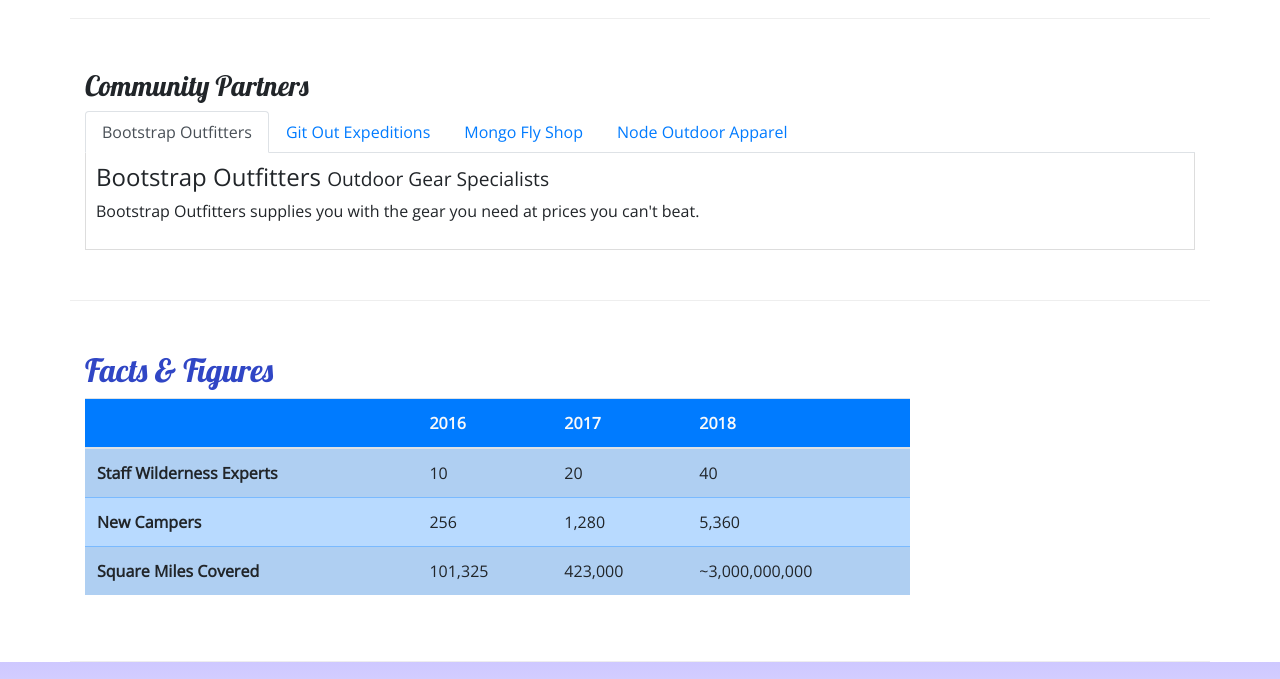
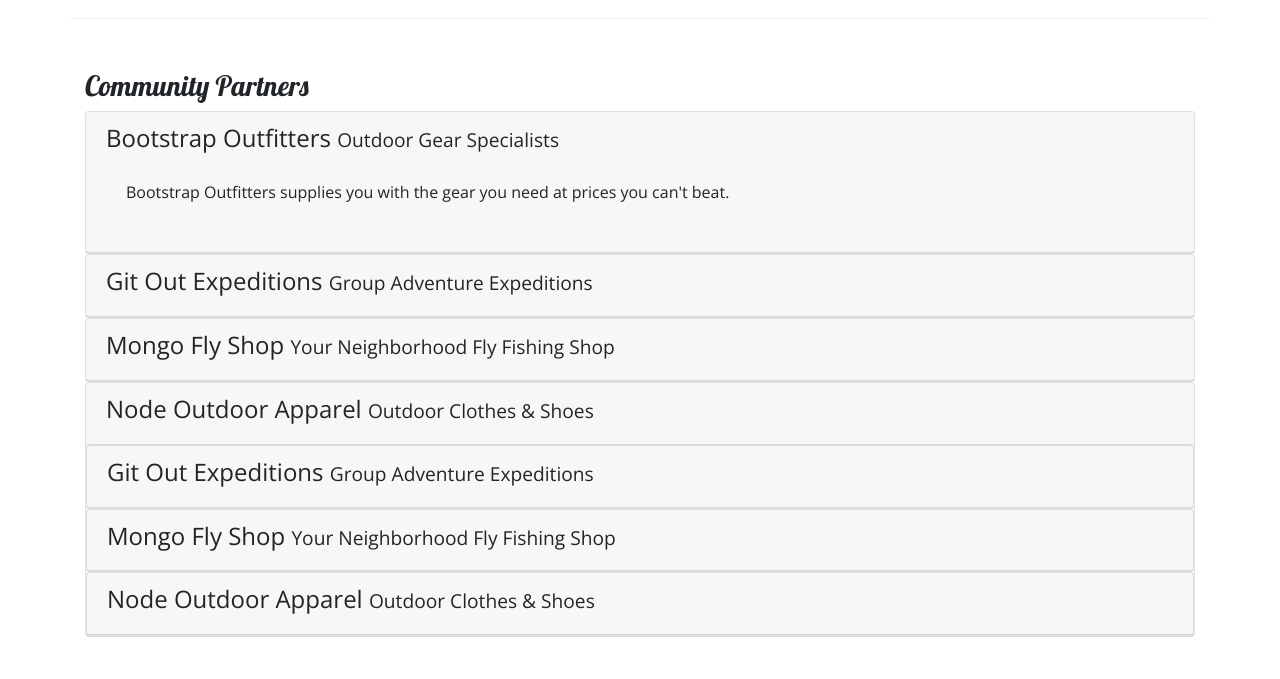
Before and after one commit to otfigo87/Nucampsite-Boostrap, a website: page aboutus.html in a window 1280 px wide. Shown: the part 810-1489 px from the top of the page. Drawn offline with nearby package versions, Linux system fonts and the light colour scheme.

Commit message:
Accordion

```diff
--- a/aboutus.html
+++ b/aboutus.html
@@ -104,30 +104,112 @@
         <div class="row  row-content">
             <div class="col">
                 <h3>Community Partners</h3>
-                    <ul class="nav nav-tabs">
-                        <li class="nav-item"><a class="nav-link active" href="#bootstrap" role="tab" data-toggle="tab">Bootstrap Outfitters</a></li>
-                        <li class="nav-item"><a class="nav-link" href="#git" role="tab" data-toggle="tab">Git Out Expeditions</a></li>
-                        <li class="nav-item"><a class="nav-link" href="#mongo" role="tab" data-toggle="tab">Mongo Fly Shop</a></li>
-                        <li class="nav-item"><a class="nav-link" href="#node" role="tab" data-toggle="tab">Node Outdoor Apparel</a></li>
-                    </ul>
-                    <div class="tab-content">
-                        <div role="tabpanel" class="tab-pane fade show active" id="bootstrap">
-                            <h4>Bootstrap Outfitters <small>Outdoor Gear Specialists</small></h4>
-                            <p class="d-none d-sm-block">Bootstrap Outfitters supplies you with the gear you need at prices you can't beat.</p>
+
+                    <div id="accordion">
+                        <div class="card">
+                            <div role="tab" class="card-header">
+                                <h4>
+                                    <a data-toggle="collapse" data-target="#bootstrap">
+                                        Bootstrap Outfitters <small>Outdoor Gear Specialists</small>
+                                    </a>
+                                </h4>
+                                <div class="collapse show" id="bootstrap" data-parent="#accordion">
+                                    <div class="card-body">
+                                        <p class="d-none d-sm-block">Bootstrap Outfitters supplies you with the gear you need at prices you can't
+                                            beat.</p>
+                                    </div>
+                                </div>
+                            </div>
                         </div>
-                        <div role="tabpanel" class="tab-pane fade" id="git">
-                            <h4>Git Out Expeditions <small>Group Adventure Expeditions</small></h4>
-                            <p class="d-none d-sm-block">Join Git Out Expeditions to explore new horizons with a group of other adventurers!</p>
+                        <div class="card">
+                        <div role="tab" class="card-header">
+                            <h4>
+                                <a class="collapsed" data-toggle="collapse" data-target="#git">
+                                    Git Out Expeditions <small>Group Adventure Expeditions</small>
+                                </a>
+                            </h4>
+                            <div class="collapse" id="git" data-parent="#accordion">
+                                <div class="card-body">
+                                    <p class="d-none d-sm-block">Join Git Out Expeditions to explore new horizons with a group of other adventurers!</p>
+                               </div>
+                            </div>
                         </div>
-                        <div role="tabpanel" class="tab-pane fade" id="mongo">
-                            <h4>Mongo Fly Shop <small>Your Neighborhood Fly Fishing Shop</small></h4>
-                            <p class="d-none d-sm-block">Need a new fishing pole, a tacklebox, or flies of all kinds? Stop by Mongo Fly Shop.</p>
+                    </div>
+                    <div class="card">
+                        <div role="tab" class="card-header">
+                            <h4>
+                                <a class="collapsed" data-toggle="collapse" data-target="#mongo">
+                                    Mongo Fly Shop <small>Your Neighborhood Fly Fishing Shop</small>
+                                </a>
+                            </h4>
+                            <div class="collapse" id="mongo" data-parent="#accordion">
+                                <div class="card-body">
+                                    <p class="d-none d-sm-block">Need a new fishing pole, a tacklebox, or flies of all kinds? Stop by Mongo Fly Shop.</p>
+                                </div>
+                            </div>
                         </div>
-                        <div role="tabpanel" class="tab-pane fade" id="node">
-                            <h4>Node Outdoor Apparel <small>Outdoor Clothes & Shoes</small></h4>
-                            <p class="d-none d-sm-block">From polar fleeces to swimsuits, hiking boots to waders, a visit to Node will be sure to get you
-                            covered.</p>
+                    </div>
+                    <div class="card">
+                        <div role="tab" class="card-header">
+                            <h4>
+                                <a class="collapsed" data-toggle="collapse" data-target="#node">
+                                    Node Outdoor Apparel <small>Outdoor Clothes & Shoes</small>
+                                </a>
+                            </h4>
+                            <div class="collapse" id="node" data-parent="#accordion">
+                                <div class="card-body">
+                                    <p class="d-none d-sm-block">From polar fleeces to swimsuits, hiking boots to waders, a visit to Node will be sure to get you covered.</p>
+                                </div>
+                            </div>
                         </div>
+                        <div class="card">
+                            <div role="tab" class="card-header">
+                                <h4>
+                                    <a class="collapsed" data-toggle="collapse" data-target="#git">
+                                        Git Out Expeditions <small>Group Adventure Expeditions</small>
+                                    </a>
+                                </h4>
+                                <div class="collapse" id="git" data-parent="#accordion">
+                                    <div class="card-body">
+                                        <p class="d-none d-sm-block">Join Git Out Expeditions to explore new horizons with a group of other
+                                            adventurers!</p>
+                                    </div>
+                                </div>
+                            </div>
+                        </div>
+                        <div class="card">
+                            <div role="tab" class="card-header">
+                                <h4>
+                                    <a class="collapsed" data-toggle="collapse" data-target="#mongo">
+                                        Mongo Fly Shop <small>Your Neighborhood Fly Fishing Shop</small>
+                                    </a>
+                                </h4>
+                                <div class="collapse" id="mongo" data-parent="#accordion">
+                                    <div class="card-body">
+                                        <p class="d-none d-sm-block">Need a new fishing pole, a tacklebox, or flies of all kinds? Stop by Mongo
+                                            Fly Shop.</p>
+                                    </div>
+                                </div>
+                            </div>
+                        </div>
+                        <div class="card">
+                            <div role="tab" class="card-header">
+                                <h4>
+                                    <a class="collapsed" data-toggle="collapse" data-target="#node">
+                                        Node Outdoor Apparel <small>Outdoor Clothes & Shoes</small>
+                                    </a>
+                                </h4>
+                                <div class="collapse" id="node" data-parent="#accordion">
+                                    <div class="card-body">
+                                        <p class="d-none d-sm-block">From polar fleeces to swimsuits, hiking boots to waders, a visit to Node
+                                            will be sure to get you covered.</p>
+                                    </div>
+                                </div>
+                            </div>
+                        </div>
+
+                    </div>
+
                     </div>
             </div>
         </div>
--- a/css/styles.css
+++ b/css/styles.css
@@ -36,8 +36,8 @@ header h2 {
     background-color: #901cad;
 }
 
-.tab-content {
-    border: 1px solid #DDD;
-    border-top: none;
-    padding: 10px;
+a, a:hover {
+  color: inherit;
+  text-decoration: none;
+  cursor: pointer;
 }
```
